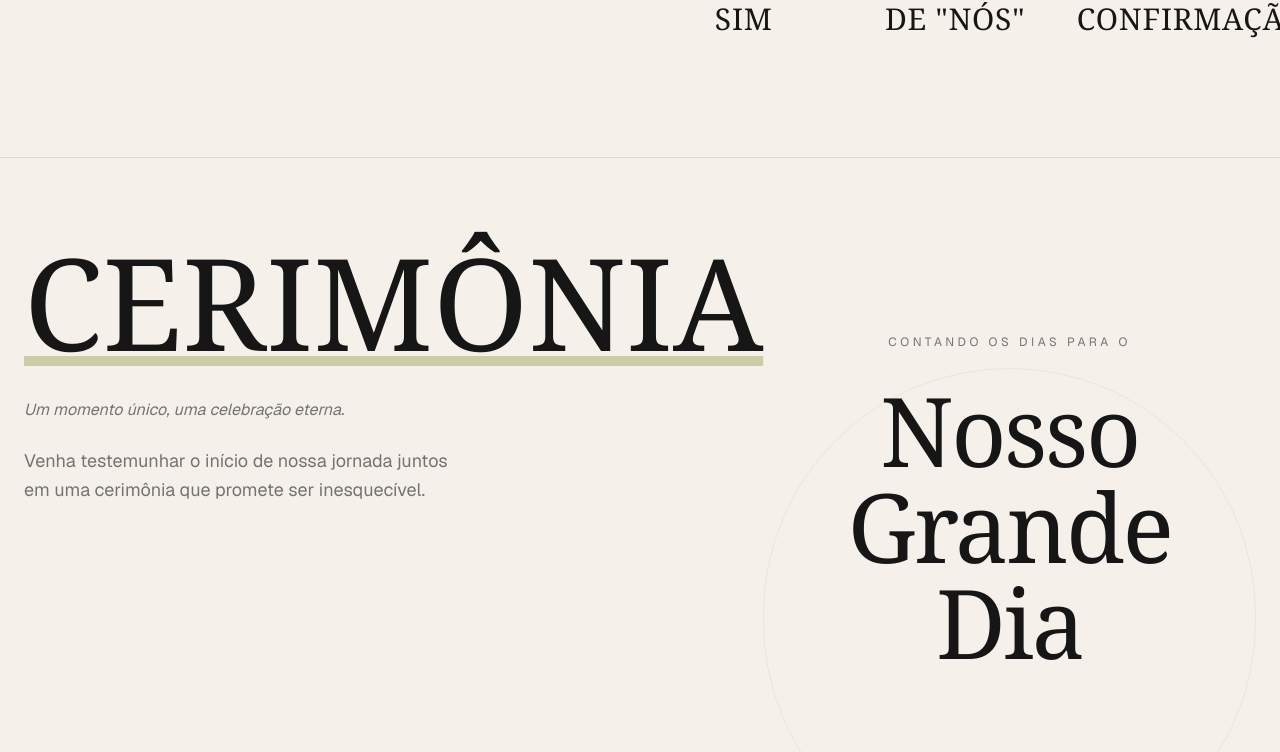
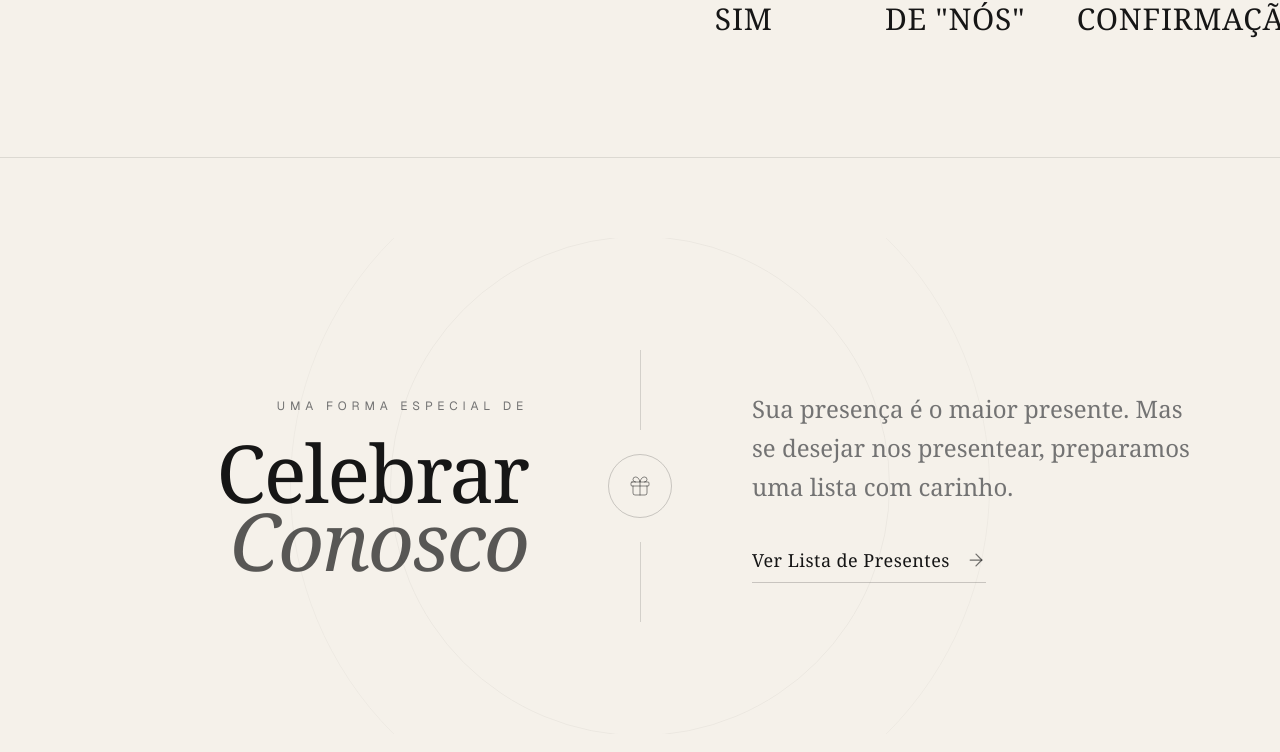
Before and after one commit to joaorodrs/wedding, a Next.js app: page / in a window 1280 px wide. Shown: the part 2049-2801 px from the top of the page. Built offline with nearby package versions, Linux system fonts and the light colour scheme; a web font is replaced by a local one.

Commit message:
feat: adds gifts section on main page

```diff
--- a/app/page.tsx
+++ b/app/page.tsx
@@ -3,6 +3,7 @@ import { HeroSection } from "@/components/sections/hero-section";
 import { NewChapterSection } from "@/components/sections/new-chapter-section";
 import { CerimonySection } from "@/components/sections/cerimony";
 import { Footer } from "@/components/sections/footer";
+import { GiftsSection } from "@/components/sections/gifts";
 
 export default function HomePage() {
   return (
@@ -18,6 +19,10 @@ export default function HomePage() {
 
         <div className="h-[1px] w-full bg-black/10 mt-10 mb-20" />
 
+        <GiftsSection />
+
+        <div className="h-[1px] w-full bg-black/10 mt-10 mb-20" />
+
         <CerimonySection />
 
         <Footer />
--- /dev/null
+++ b/components/sections/gifts.tsx
@@ -0,0 +1,63 @@
+import { ArrowRight, Gift } from "lucide-react";
+import Link from "next/link";
+
+export const GiftsSection = () => {
+  return (
+    <section className="relative py-28 overflow-hidden">
+      {/* Subtle background accent */}
+      <div className="absolute inset-0 flex items-center justify-center pointer-events-none">
+        <div className="w-[500px] h-[500px] rounded-full border border-foreground/[0.04]" />
+      </div>
+      <div className="absolute inset-0 flex items-center justify-center pointer-events-none">
+        <div className="w-[700px] h-[700px] rounded-full border border-foreground/[0.03]" />
+      </div>
+
+      <div className="container mx-auto px-6">
+        <div className="grid lg:grid-cols-[1fr_auto_1fr] items-center gap-12 lg:gap-20">
+          {/* Left: Editorial typography */}
+          <div className="text-center md:text-right">
+            <p className="text-xs tracking-[0.4em] uppercase text-muted-foreground mb-6">
+              Uma forma especial de
+            </p>
+            <h2 className="font-serif text-[3.5rem] lg:text-[5rem] leading-[0.85] tracking-tight text-foreground">
+              <span className="block">Celebrar</span>
+              <span className="block italic font-light text-foreground/70">
+                Conosco
+              </span>
+            </h2>
+          </div>
+
+          {/* Center: Decorative divider with icon */}
+          <div className="hidden lg:flex flex-col items-center gap-6">
+            <div className="w-px h-20 bg-foreground/15" />
+            <div className="w-16 h-16 rounded-full border border-foreground/20 flex items-center justify-center">
+              <Gift className="w-6 h-6 text-foreground/50" strokeWidth={1} />
+            </div>
+            <div className="w-px h-20 bg-foreground/15" />
+          </div>
+
+          {/* Right: Description and CTA */}
+          <div className="lg:text-left text-center">
+            <p className="font-serif text-xl lg:text-2xl leading-relaxed text-muted-foreground max-w-md">
+              Sua presença é o maior presente. Mas se desejar nos presentear,
+              preparamos uma lista com carinho.
+            </p>
+
+            <Link
+              href="/presentes"
+              className="group inline-flex items-center gap-4 mt-10 pb-2 border-b border-foreground/20 hover:border-foreground/60 transition-all duration-500"
+            >
+              <span className="font-serif text-lg tracking-wide text-foreground">
+                Ver Lista de Presentes
+              </span>
+              <ArrowRight
+                className="w-5 h-5 text-foreground/60 group-hover:translate-x-2 transition-transform duration-500"
+                strokeWidth={1.5}
+              />
+            </Link>
+          </div>
+        </div>
+      </div>
+    </section>
+  );
+};
```
